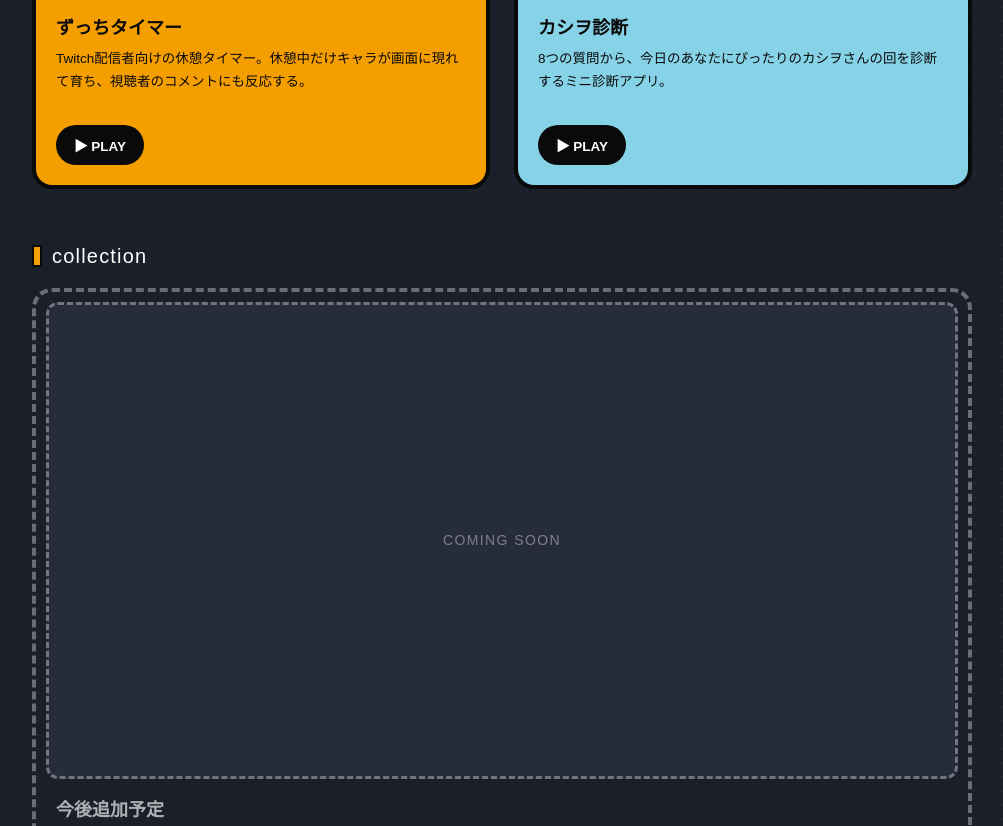
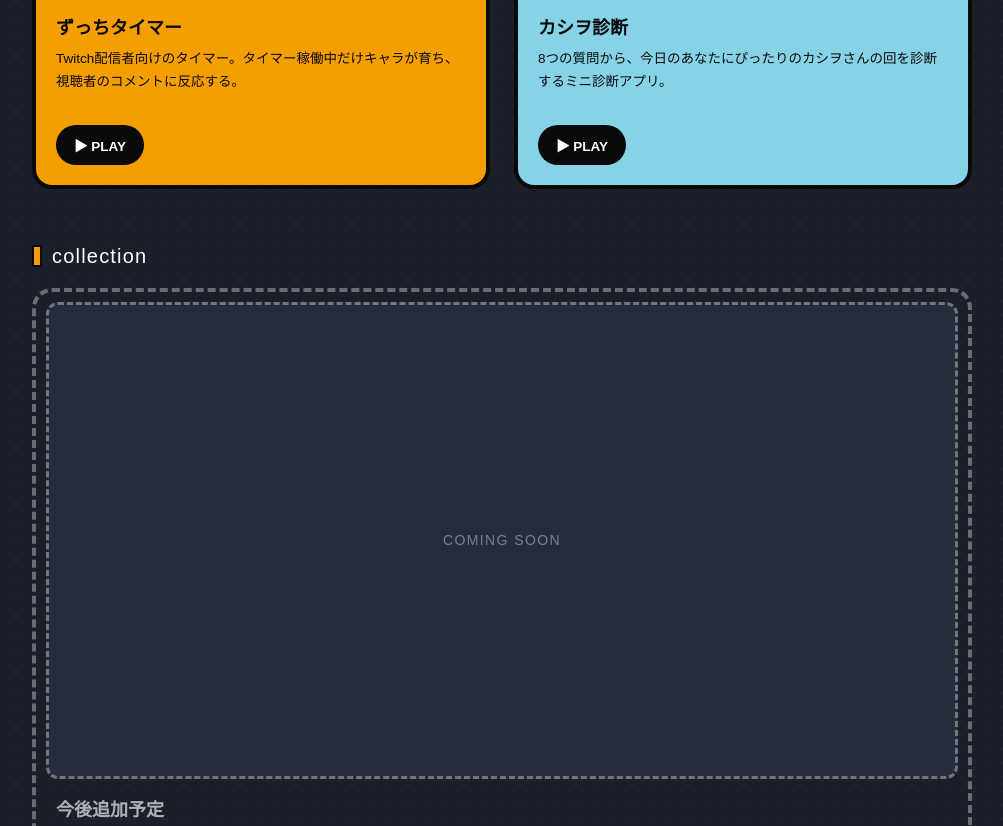
Before and after one commit to okazakiruton/works, a plain HTML site: page index.html in a window 1280 px wide. Shown: the part 1148-1974 px from the top of the page, without its empty margins (138-1141 px from the left). Drawn offline with Linux system fonts and the light colour scheme; a web font is replaced by a local one.

Commit message:
Update cart description for clarity

```diff
--- a/index.html
+++ b/index.html
@@ -398,7 +398,7 @@
       </div>
       <div class="cart-body">
         <h2 class="cart-title">ずっちタイマー</h2>
-        <p class="cart-desc">Twitch配信者向けの休憩タイマー。休憩中だけキャラが画面に現れて育ち、視聴者のコメントにも反応する。</p>
+        <p class="cart-desc">Twitch配信者向けのタイマー。タイマー稼働中だけキャラが育ち、視聴者のコメントに反応する。</p>
         <a class="play-btn" href="https://okazakiruton.github.io/fans_timer/">▶ PLAY</a>
       </div>
     </article>
```
